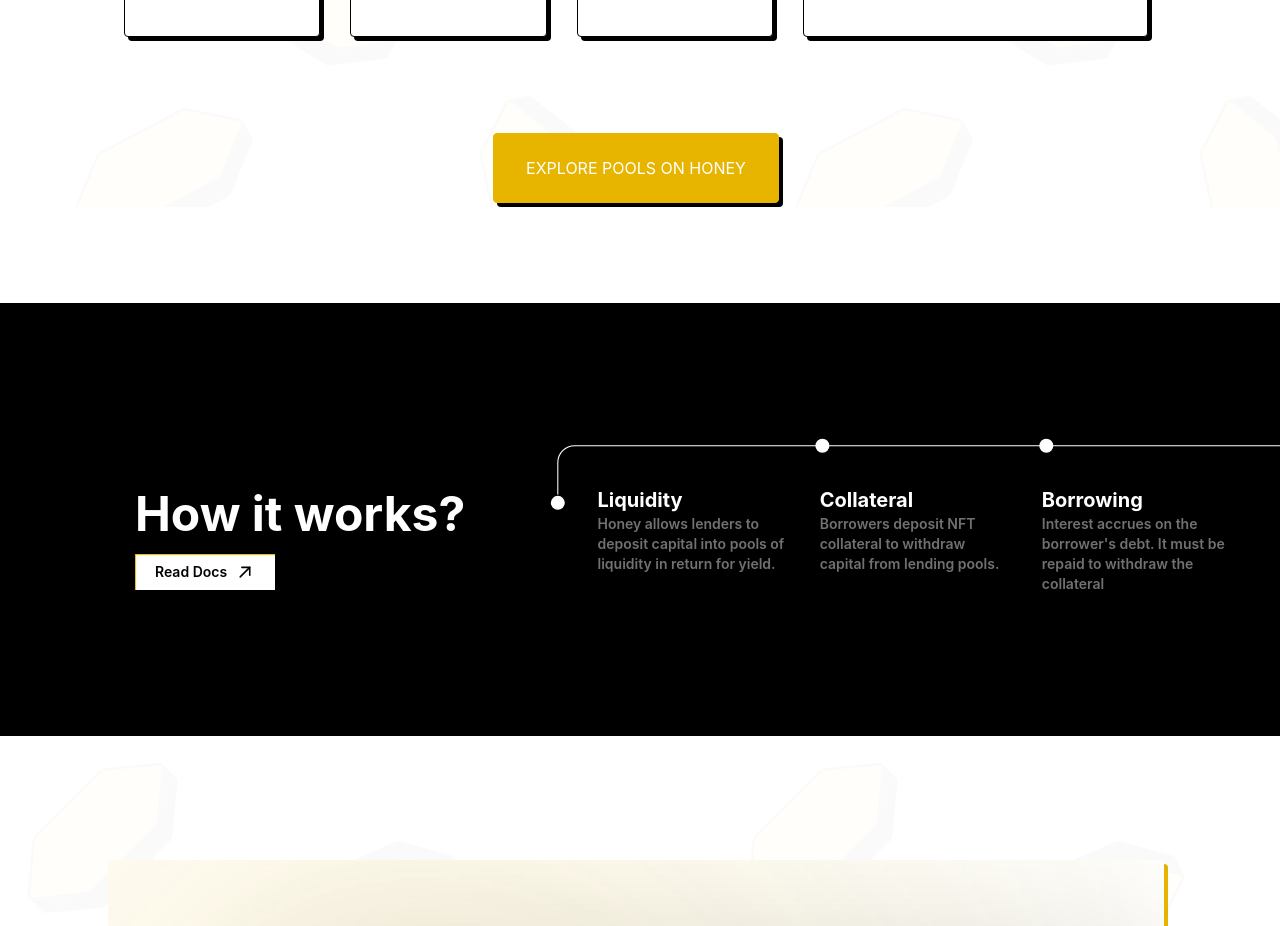
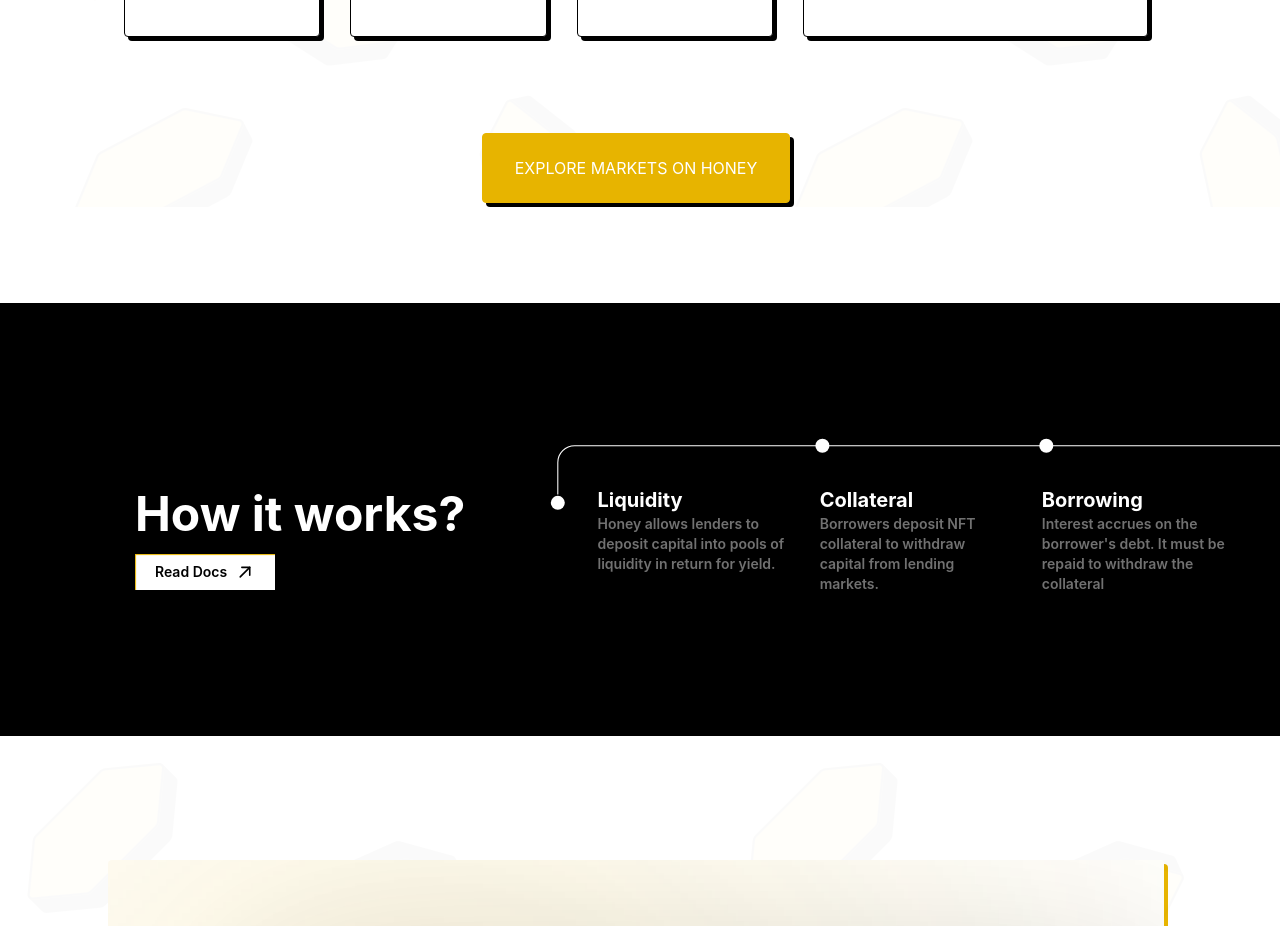
Before and after one commit to honey-protocol/landing-page, a Next.js app: page / in a window 1280 px wide. Shown: the part 2460-3386 px from the top of the page. Built offline with nearby package versions, Linux system fonts and the light colour scheme; a web font is replaced by a local one.

Commit message:
change assets to NFT

```diff
--- a/components/HeroSection/HeroSection.tsx
+++ b/components/HeroSection/HeroSection.tsx
@@ -11,11 +11,11 @@
       <div className="flex">
         <div className="w-full relative  z-1">
           <h1 className="text-4xl lg:text-5xl text-center md:text-left mb-4 font-semibold max-w-[713px] w-full">
-            Lending and borrowing for illiquid assets
+            Lending and borrowing for NFTs
           </h1>
           <p className="text-lg text-primary-paragraph text-center md:text-left mb-7 md:mb-14 max-w-prose w-full">
             Honey is empowering NFT collectors with simple financial tools to
-            participate in DeFi cross-chain.
+            participate in multichain DeFi.
           </p>
           <div className="flex z-1 justify-center md:justify-start">
             <Button
@@ -24,7 +24,7 @@
               }}
               className="mr-9"
             >
-              Explore app
+              Try beta
             </Button>
             <Button ghost
             onClick={() => {
--- a/components/HowItWorks/HowItWorks.tsx
+++ b/components/HowItWorks/HowItWorks.tsx
@@ -34,7 +34,7 @@
           <h4 className="text-white font-bold text-xl">Collateral</h4>
           <p className="text-[#fafafa] opacity-[0.45] max-w-prose text-sm font-semibold">
             Borrowers deposit NFT collateral to withdraw capital from lending
-            pools.
+            markets.
           </p>
         </div>
         <div className="text-center sm:text-left">
--- a/components/Stats/Stats.tsx
+++ b/components/Stats/Stats.tsx
@@ -90,7 +90,7 @@
           </div>
         </div>
       </div>
-      <Button className="mx-auto my-24">EXPLORE POOLS ON HONEY</Button>
+      <Button className="mx-auto my-24">EXPLORE MARKETS ON HONEY</Button>
     </div>
   )
 }
```
